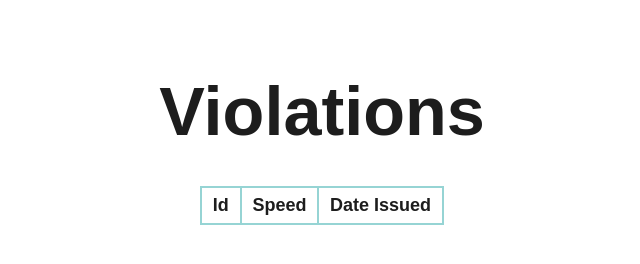
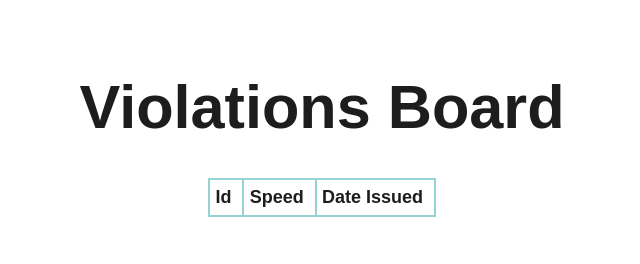
Before and after one commit to tepinly/cam-radar, a plain HTML site: page dashboard/index.html in a window 1280 px wide. Shown: the whole page, without its empty margins (318-958 px from the left). Drawn offline with Linux system fonts and the light colour scheme; no server answers.

Commit message:
mini css adjustments

```diff
--- a/dashboard/file.css
+++ b/dashboard/file.css
@@ -11,5 +11,5 @@ table, td, th {
   text-align: start;
   border: .15rem solid #96D4D4;
   border-collapse: collapse;
-  padding: .4rem .6rem;
+  padding: .4rem .6rem .4rem .3rem;
 }
--- a/dashboard/index.html
+++ b/dashboard/index.html
@@ -9,7 +9,7 @@
   <link rel="stylesheet" href="file.css">
 </head>
 <body>
-  <h1 style="font-size: 3.8rem;">Violations</h1>
+  <h1 style="font-size: 3.4rem;">Violations Board</h1>
   <table id="main">
     <tr>
       <th>Id</th>
```
